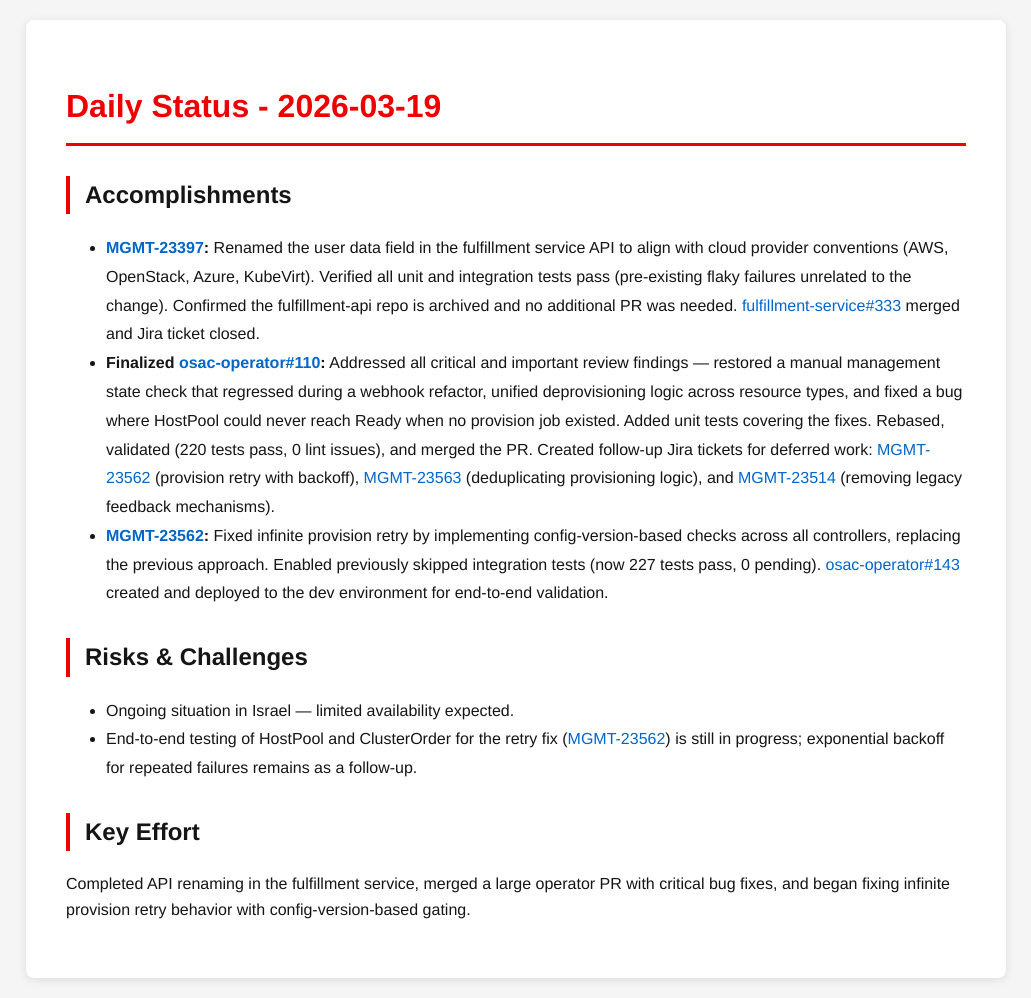
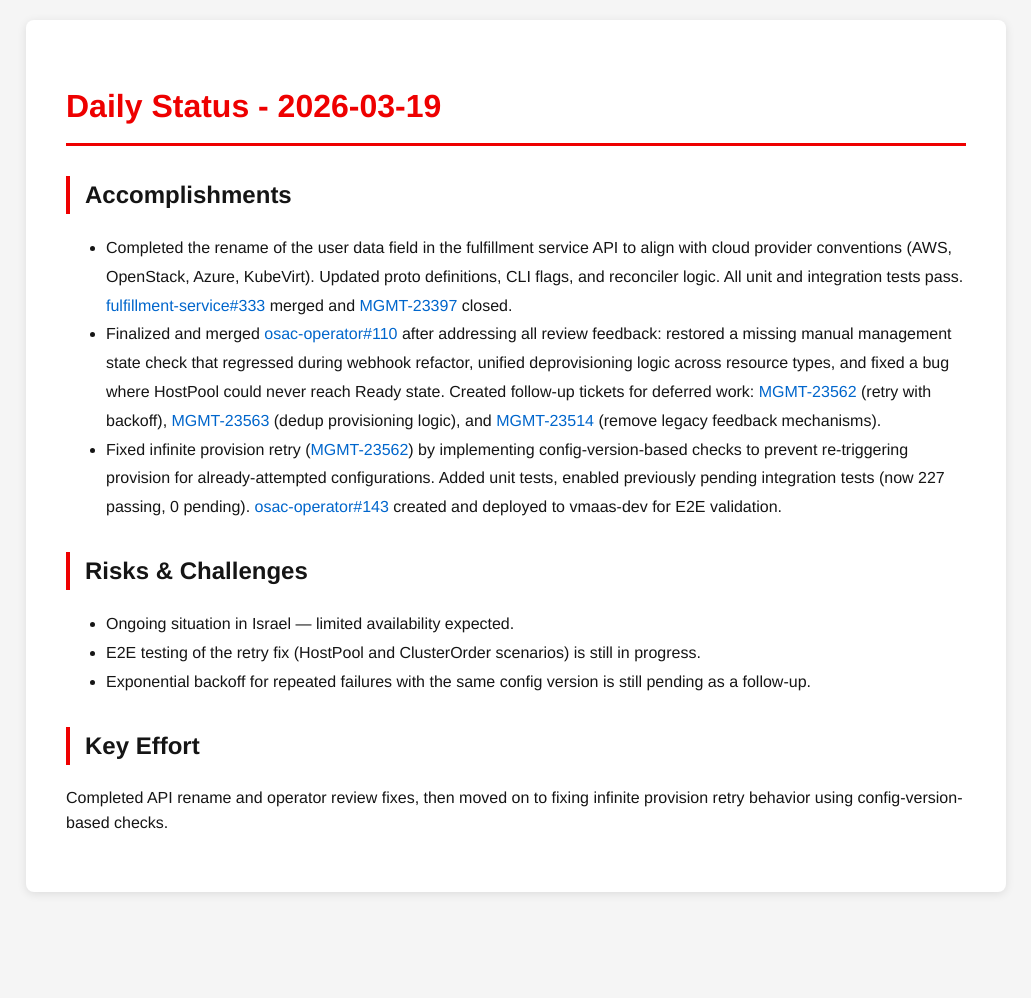
Before and after one commit to tzvatot/daily-status, a Jekyll site: the page built from 2026-03-19.md, in a window 1280 px wide. Shown: the whole page, without its empty margins (124-1155 px from the left). Built offline with Jekyll 4.4.1, drawn with Linux system fonts in a browser that asks for light colours; after the commit the page ends 912 px from its top, so only the background shows below that.

Commit message:
Daily status update - 2026-03-19

```diff
--- a/2026-03-19.md
+++ b/2026-03-19.md
@@ -7,13 +7,14 @@ date: 2026-03-19
 # Daily Status - 2026-03-19
 
 ## Accomplishments
-- **[MGMT-23397](https://issues.redhat.com/browse/MGMT-23397):** Renamed the user data field in the fulfillment service API to align with cloud provider conventions (AWS, OpenStack, Azure, KubeVirt). Verified all unit and integration tests pass (pre-existing flaky failures unrelated to the change). Confirmed the fulfillment-api repo is archived and no additional PR was needed. [fulfillment-service#333](https://github.com/osac-project/fulfillment-service/pull/333) merged and Jira ticket closed.
-- **Finalized [osac-operator#110](https://github.com/osac-project/osac-operator/pull/110):** Addressed all critical and important review findings — restored a manual management state check that regressed during a webhook refactor, unified deprovisioning logic across resource types, and fixed a bug where HostPool could never reach Ready when no provision job existed. Added unit tests covering the fixes. Rebased, validated (220 tests pass, 0 lint issues), and merged the PR. Created follow-up Jira tickets for deferred work: [MGMT-23562](https://issues.redhat.com/browse/MGMT-23562) (provision retry with backoff), [MGMT-23563](https://issues.redhat.com/browse/MGMT-23563) (deduplicating provisioning logic), and [MGMT-23514](https://issues.redhat.com/browse/MGMT-23514) (removing legacy feedback mechanisms).
-- **[MGMT-23562](https://issues.redhat.com/browse/MGMT-23562):** Fixed infinite provision retry by implementing config-version-based checks across all controllers, replacing the previous approach. Enabled previously skipped integration tests (now 227 tests pass, 0 pending). [osac-operator#143](https://github.com/osac-project/osac-operator/pull/143) created and deployed to the dev environment for end-to-end validation.
+- Completed the rename of the user data field in the fulfillment service API to align with cloud provider conventions (AWS, OpenStack, Azure, KubeVirt). Updated proto definitions, CLI flags, and reconciler logic. All unit and integration tests pass. [fulfillment-service#333](https://github.com/osac-project/fulfillment-service/pull/333) merged and [MGMT-23397](https://issues.redhat.com/browse/MGMT-23397) closed.
+- Finalized and merged [osac-operator#110](https://github.com/osac-project/osac-operator/pull/110) after addressing all review feedback: restored a missing manual management state check that regressed during webhook refactor, unified deprovisioning logic across resource types, and fixed a bug where HostPool could never reach Ready state. Created follow-up tickets for deferred work: [MGMT-23562](https://issues.redhat.com/browse/MGMT-23562) (retry with backoff), [MGMT-23563](https://issues.redhat.com/browse/MGMT-23563) (dedup provisioning logic), and [MGMT-23514](https://issues.redhat.com/browse/MGMT-23514) (remove legacy feedback mechanisms).
+- Fixed infinite provision retry ([MGMT-23562](https://issues.redhat.com/browse/MGMT-23562)) by implementing config-version-based checks to prevent re-triggering provision for already-attempted configurations. Added unit tests, enabled previously pending integration tests (now 227 passing, 0 pending). [osac-operator#143](https://github.com/osac-project/osac-operator/pull/143) created and deployed to vmaas-dev for E2E validation.
 
 ## Risks & Challenges
 - Ongoing situation in Israel — limited availability expected.
-- End-to-end testing of HostPool and ClusterOrder for the retry fix ([MGMT-23562](https://issues.redhat.com/browse/MGMT-23562)) is still in progress; exponential backoff for repeated failures remains as a follow-up.
+- E2E testing of the retry fix (HostPool and ClusterOrder scenarios) is still in progress.
+- Exponential backoff for repeated failures with the same config version is still pending as a follow-up.
 
 ## Key Effort
-Completed API renaming in the fulfillment service, merged a large operator PR with critical bug fixes, and began fixing infinite provision retry behavior with config-version-based gating.
+Completed API rename and operator review fixes, then moved on to fixing infinite provision retry behavior using config-version-based checks.
```
